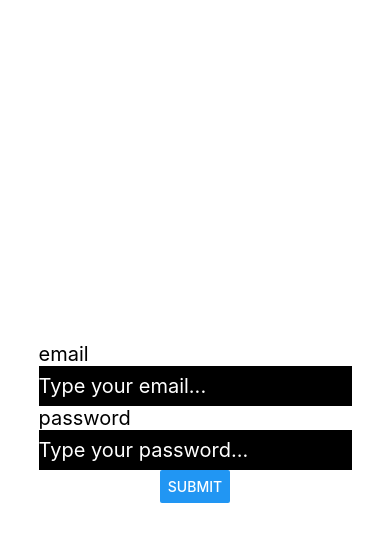
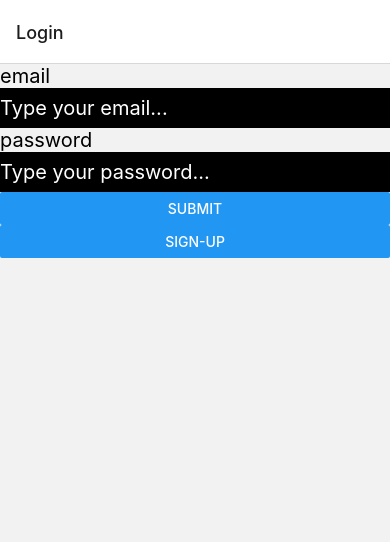
Before and after one commit to bex9119/roam-app, a React Native app: screen /Landmarks in a window 390 px wide. Shown: the top 542 px of the page. Built offline with nearby package versions, Linux system fonts and the light colour scheme.

Commit message:
navigation update

```diff
--- a/App.js
+++ b/App.js
@@ -1,22 +1,42 @@
-import { StatusBar } from 'expo-status-bar';
-import { StyleSheet, Text, View } from 'react-native';
-import SignUp from './components/SignUp';
-import Login from './components/LoginPage';
+import { StatusBar } from "expo-status-bar";
+import { StyleSheet, Text, View } from "react-native";
+import SignUp from "./components/SignUp";
+import LoginPage from "./components/LoginPage";
+import Landmarks from "./components/Landmarks"
+import UserProfile from "./components/UserProfile";
+import WhatsLocal from "./components/WhatsLocal";
+import { NavigationContainer } from "@react-navigation/native";
+import { createNativeStackNavigator } from "@react-navigation/native-stack";
+import Routes from "./components/Routes";
+
+
+
+
+
+const Stack = createNativeStackNavigator();
 
 export default function App() {
-  return (
-    <View style={styles.container}>
-      {/* <SignUp/> */}
-      <Login />
-    </View>
-  );
+    return (
+        <NavigationContainer>
+            <Stack.Navigator>
+
+                    <Stack.Screen name="Login" component={LoginPage}/>
+                    <Stack.Screen name="Sign-up" component={SignUp}/>
+                    {/* <Stack.Screen name="Map" component={Map}/> */}
+                    <Stack.Screen name="Landmark" component={Landmarks}/>
+                    <Stack.Screen name="Routes" component={Routes}/>
+                    <Stack.Screen name="What's Local?" component={WhatsLocal}/>
+
+            </Stack.Navigator>
+        </NavigationContainer>
+    );
 }
 
 const styles = StyleSheet.create({
-  container: {
-    flex: 1,
-    backgroundColor: '#fff',
-    alignItems: 'center',
-    justifyContent: 'center',
-  },
+    container: {
+        flex: 1,
+        backgroundColor: "#fff",
+        alignItems: "center",
+        justifyContent: "center",
+    },
 });
--- /dev/null
+++ b/components/Landmarks.js
@@ -0,0 +1,5 @@
+export default function Landmarks() {
+    return (<></>)
+
+
+}
--- a/components/LoginPage.js
+++ b/components/LoginPage.js
@@ -6,7 +6,8 @@ import {signInWithEmailAndPassword} from "firebase/auth";
 import {auth} from "../config";
 import { collection, addDoc } from "firebase/firestore";
 
-export default function Login() {
+
+export default function LoginPage({navigation}) {
     const [email, setEmail] = useState("");
     const [password, setPassword] = useState("");
     const [buttonDisabled, setButtonDisabled] = useState(false);
@@ -30,9 +31,9 @@ export default function Login() {
             console.log(error);
             // ..
         });
+    }
 
 
-    }
 
     // if (modalVisible) {
     //     return (
@@ -75,6 +76,7 @@ export default function Login() {
                     title="submit"
                     onPress={handleSubmit}
                 />
+                <Button title="Sign-up" onPress={()=> {navigvation.navigate('Sign-up')}}/>
             </View>{" "}
         </>
     );
--- /dev/null
+++ b/components/Routes.js
@@ -0,0 +1,4 @@
+export default function Routes() {
+
+    return (<></>)
+}
--- /dev/null
+++ b/components/UserProfile.js
@@ -0,0 +1,4 @@
+export default function UserProfile(){
+
+    return (<></>)
+}
--- /dev/null
+++ b/components/WhatsLocal.js
@@ -0,0 +1,4 @@
+export default function WhatsLocal() {
+
+    return (<></>)
+}
--- a/package.json
+++ b/package.json
@@ -10,6 +10,8 @@
   },
   "dependencies": {
     "@expo/webpack-config": "^19.0.0",
+    "@react-navigation/native": "^6.1.9",
+    "@react-navigation/native-stack": "^6.9.17",
     "expo": "~49.0.15",
     "expo-status-bar": "~1.6.0",
     "firebase": "^10.7.1",
```
Also changed, not shown: components/ContentWindow.js (deleted), 1 other file (tests, documents, lock files or other folders).
